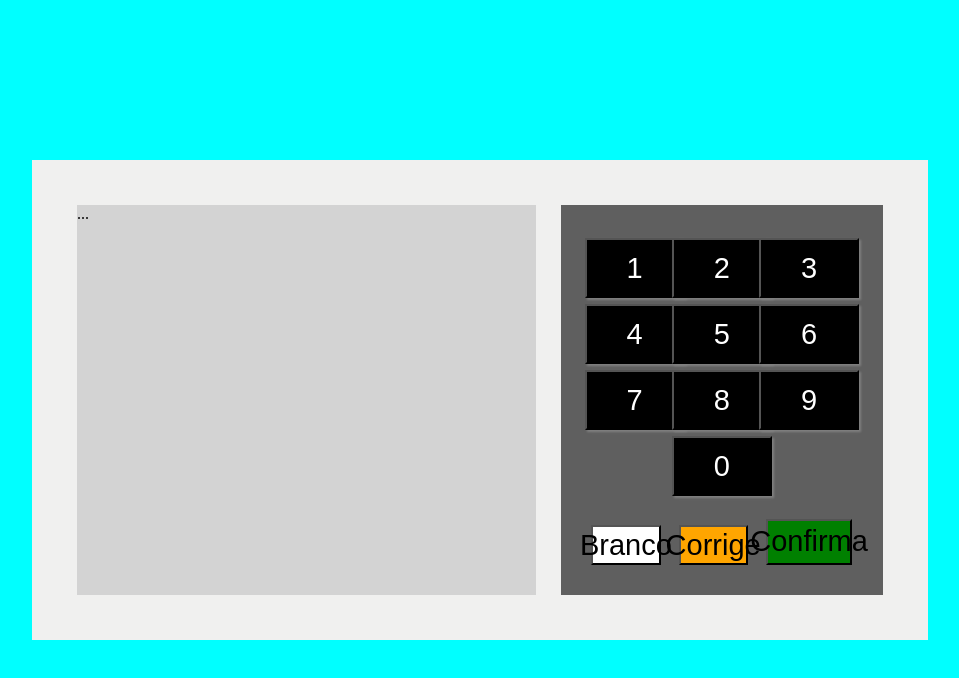
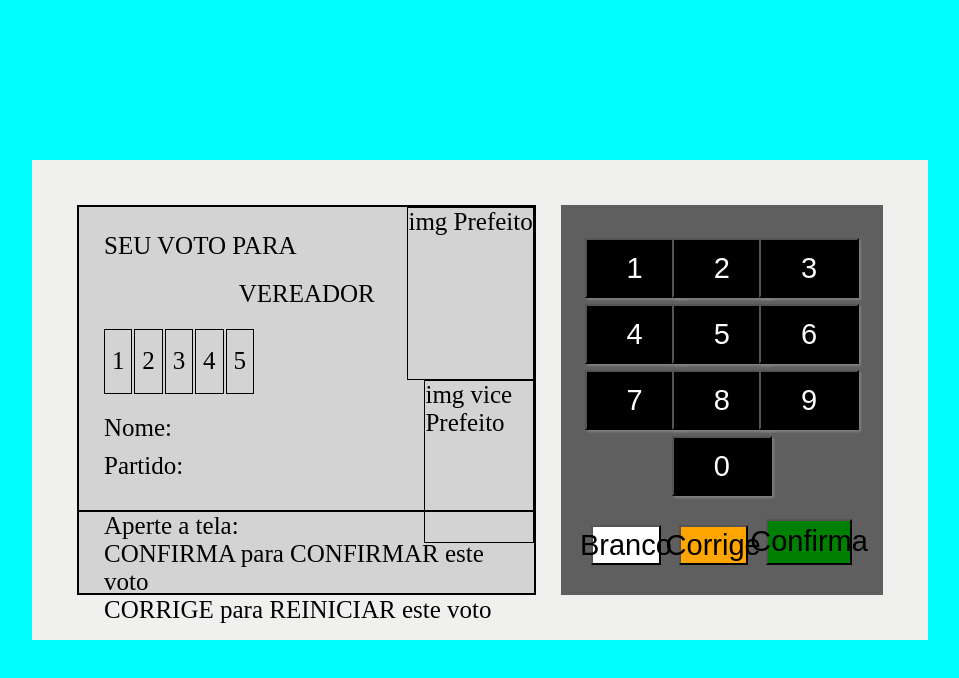
Before and after one commit to gabriellisboa08/urna-eletronica, a plain HTML site: page index.html in a window 1280 px wide. Shown: the whole page, without its empty margins (160-1119 px from the left). Drawn offline with Linux system fonts and the light colour scheme; a script that the page names is missing.

Commit message:
criação de objetos

```diff
--- /dev/null
+++ b/candidatos.js
@@ -0,0 +1,21 @@
+class Candidatos {
+   constructor(nCandidatura, nome, partido, foto){
+      this.nome = nome
+      this.nCandidatura = nCandidatura
+      this.partido = partido
+      this.foto = {url: foto}
+
+   }
+}
+let prefeitos = []
+let vereadores =  []
+
+prefeitos.push(new Candidatos(74, "Josué da Silva", "PILANTRAS", "./prefeito-1.jpg"))
+prefeitos.push(new Candidatos(68, "Vouti roubei", "Safados", "./prefeito-2.jpg"))
+
+
+vereadores.push(new Candidatos(17793,"Zé Mão boba", "corruPTos"))
+
+vereadores.push(new Candidatos(16793, "João ladrão ", "pé de feijão"));
+let candidatos =[]
+candidatos.push(prefeitos, vereadores)
--- a/index.html
+++ b/index.html
@@ -10,18 +10,63 @@
     <body>
         <div class="container-wrapper">
             <div class="urna">
-                <div class="urna-info">...</div>
+                <div class="urna-info">
+                    <div id="seu-voto-para">SEU VOTO PARA</div>
+                    <div id="tipo-cargo">VEREADOR</div>
+                    <div id="numeros-digitados">
+                        <div class="num-digitado">1</div>
+                        <div  class="num-digitado">2</div>
+                        <div class="num-digitado">3</div>
+                        <div class="num-digitado">4</div>
+                        <div class="num-digitado">5</div>
+                    </div>
+                    <div id="info-candidatos">
+                        <div class="info-candidatos">Nome:<span></span></div>
+                        <div class="info-candidatos">Partido:<span></span></div>
+                    </div>
+                        <div id="imgs">
+                            <div class="imgs" id="img-prefeito">img Prefeito</div>
+                            <div class="imgs" id="img-vice-prefeito">img vice Prefeito</div>
+                        </div>
+
+                    <hr>
+                    <div id="legend">
+                        Aperte a tela: <br>
+                        CONFIRMA para CONFIRMAR este voto <br>
+                        CORRIGE para REINICIAR este voto
+                    </div>
+                </div>
                 <div class="urna-teclado">
-                    <button class="urna-teclado-num" id="num1" num='1'>1</button>
-                    <button class="urna-teclado-num" id="num2" num='2'>2</button>
-                    <button class="urna-teclado-num" id="num3" num='3'>3</button>
-                    <button class="urna-teclado-num" id="num4" num='4'>4</button>
-                    <button class="urna-teclado-num" id="num5" num='5'>5</button>
-                    <button class="urna-teclado-num" id="num6" num='6'>6</button>
-                    <button class="urna-teclado-num" id="num7" num='7'>7</button>
-                    <button class="urna-teclado-num" id="num8" num='8'>8</button>
-                    <button class="urna-teclado-num" id="num9" num='9'>9</button>
-                    <button class="urna-teclado-num" id="num0" num='0'>0</button>
+                    <button class="urna-teclado-num" id="num1" num="1">
+                        1
+                    </button>
+                    <button class="urna-teclado-num" id="num2" num="2">
+                        2
+                    </button>
+                    <button class="urna-teclado-num" id="num3" num="3">
+                        3
+                    </button>
+                    <button class="urna-teclado-num" id="num4" num="4">
+                        4
+                    </button>
+                    <button class="urna-teclado-num" id="num5" num="5">
+                        5
+                    </button>
+                    <button class="urna-teclado-num" id="num6" num="6">
+                        6
+                    </button>
+                    <button class="urna-teclado-num" id="num7" num="7">
+                        7
+                    </button>
+                    <button class="urna-teclado-num" id="num8" num="8">
+                        8
+                    </button>
+                    <button class="urna-teclado-num" id="num9" num="9">
+                        9
+                    </button>
+                    <button class="urna-teclado-num" id="num0" num="0">
+                        0
+                    </button>
 
                     <button id="urna-teclado-btns-branco">Branco</button>
                     <button id="urna-teclado-btns-corrige">Corrige</button>
@@ -29,6 +74,7 @@
                 </div>
             </div>
         </div>
+        <script src="candidatos.js"></script>
         <script src="main.js"></script>
     </body>
 </html>
--- a/main.js
+++ /dev/null
@@ -1,19 +0,0 @@
-let clickedNum = []
-
-//Selecionar os btns
-let btnsNum = document.querySelectorAll(".urna-teclado-num");
-console.log(btnsNum);
-//adicionando uma função que tras os
-btnsNum.forEach(e => e.addEventListener("click", () =>{
-    // return event.target.id[4]
-
-    if(clickedNum.length < 2) {
-        clickedNum.push(Number(event.target.id[3]))
-        console.log(clickedNum);
-        if(clickedNum.length === 2) {
-            let doisNum = Number(clickedNum.join(""))
-            console.log(doisNum);
-        }
-    }
-
-}))
--- a/style.css
+++ b/style.css
@@ -1,4 +1,4 @@
-*{
+* {
     margin: 0;
     padding: 0;
     box-sizing: border-box;
@@ -6,7 +6,6 @@
 .container-wrapper {
     height: 100vh;
     background-color: aqua;
-
 }
 .urna {
     display: flex;
@@ -19,14 +18,17 @@
     background-color: rgb(240, 240, 239);
     padding: 45px;
 }
-.urna-info{
+.urna-info {
     width: 70%;
     height: 100%;
     background-color: lightgray;
     margin-right: 3%;
-
+    padding: 25px;
+    font-size: 25px;
+    border: solid 2px;
+    position: relative;
 }
-.urna-teclado{
+.urna-teclado {
     position: relative;
     display: grid;
     background-color: rgb(95, 95, 95);
@@ -38,10 +40,9 @@
     justify-content: space-evenly;
     justify-items: center;
     text-align: center;
-
 }
-.urna-teclado-num{
-   background-color: black;
+.urna-teclado-num {
+    background-color: black;
     color: white;
     width: 100px;
     height: 60px;
@@ -52,10 +53,9 @@
     box-shadow: 2px 2px 2px grey;
 }
 #num0 {
-grid-column: 2;
-
+    grid-column: 2;
 }
-#urna-teclado-btns-branco{
+#urna-teclado-btns-branco {
     background-color: white;
     grid-row: 5;
     height: 60%;
@@ -63,12 +63,12 @@ grid-column: 2;
     justify-self: start;
     align-self: flex-end;
     text-align: center;
-     display: flex;
+    display: flex;
     justify-content: center;
     align-items: center;
     font-size: 29px;
 }
-#urna-teclado-btns-corrige{
+#urna-teclado-btns-corrige {
     background-color: orange;
     grid-row: 5;
     height: 60%;
@@ -82,7 +82,7 @@ grid-column: 2;
     align-items: center;
     font-size: 29px;
 }
-#urna-teclado-btns-confirma{
+#urna-teclado-btns-confirma {
     background-color: green;
     grid-row: 5;
     height: 70%;
@@ -93,3 +93,55 @@ grid-column: 2;
     align-items: center;
     font-size: 29px;
 }
+.num-digitado {
+    height: 65px;
+    width: 7%;
+    border: solid 1px black;
+}
+#tipo-cargo {
+    margin: 5% auto;
+    text-align: center;
+}
+#numeros-digitados {
+    display: flex;
+}
+.num-digitado {
+    display: flex;
+    margin-right: 2px;
+    text-align: center;
+    flex-direction: row;
+    align-items: center;
+    justify-content: center;
+}
+#info-candidatos {
+    display: flex;
+    flex-direction: column;
+    margin: 5% 0px;
+}
+.info-candidatos {
+    margin-bottom: 10px;
+}
+#imgs {
+    position: absolute;
+    right: 0;
+    top: 0;
+    display: flex;
+    flex-direction: column;
+    align-items: flex-end;
+}
+
+hr {
+    margin: 0px -25px;
+    background-color: black;
+    border: solid 1px;
+}
+#img-prefeito {
+    border: solid 1px;
+    height: 173px;
+    width: 127px;
+}
+#img-vice-prefeito {
+    border: solid 1px;
+    width: 110px;
+    height: 163px;
+}
```
Also changed, not shown: prefeito-1.jpg (added), prefeito-2.jpg (added).
